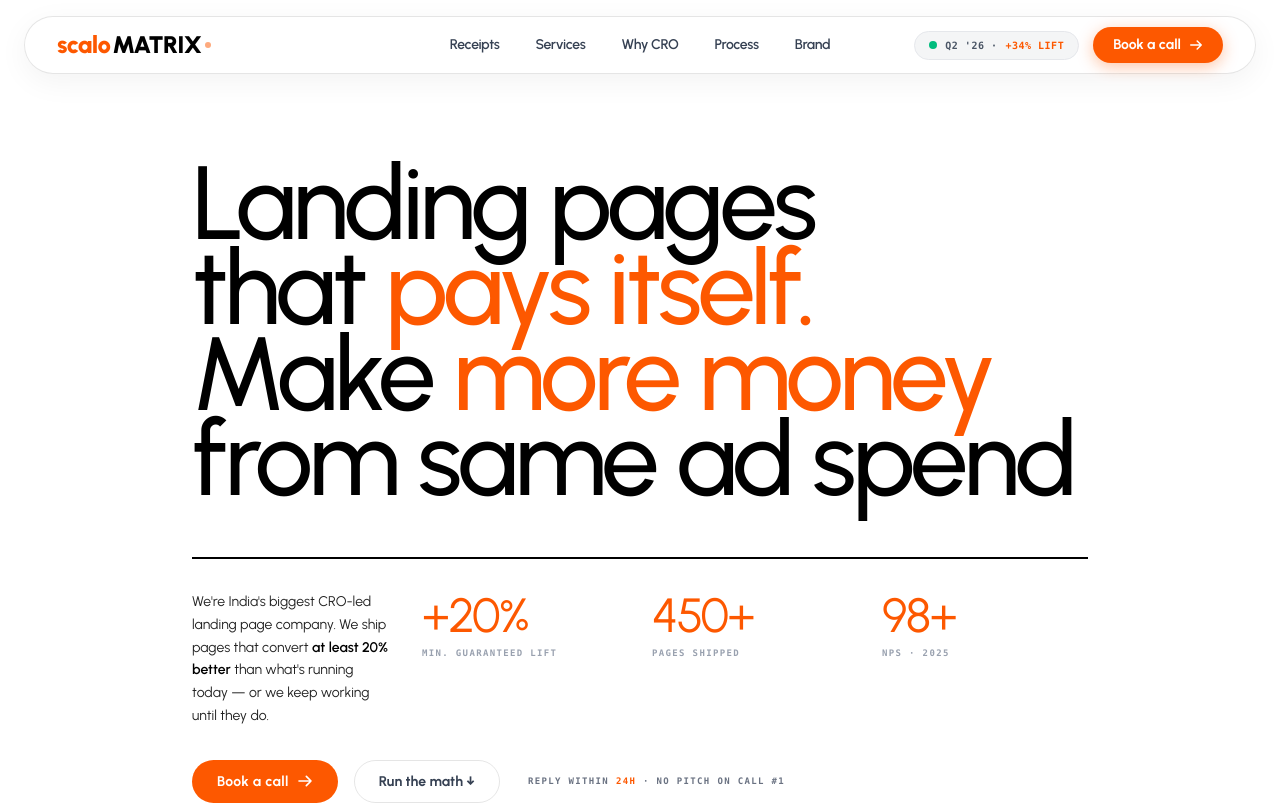
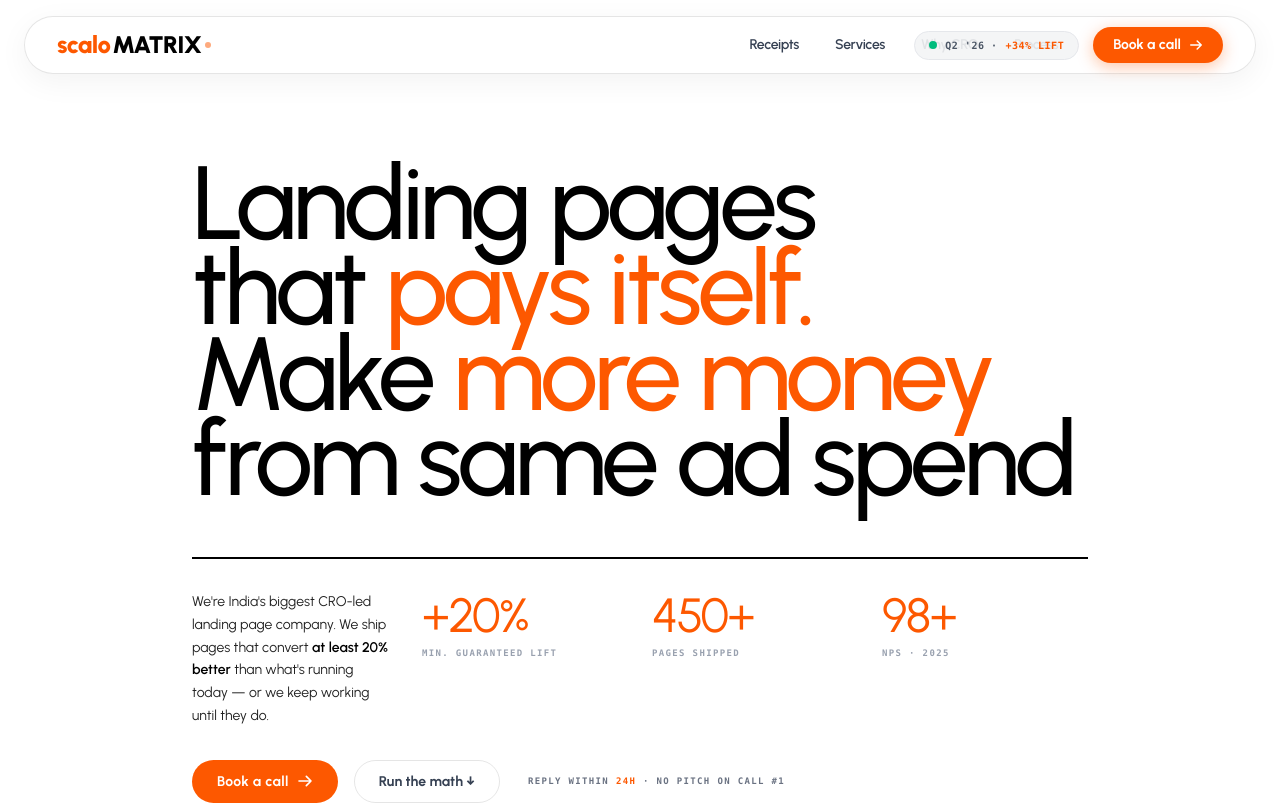
Before and after one commit to Vivekkrguptajio/scaloMatrix, a React (Vite) app in the folder commerce/: page / in a window 1280 px wide. Shown: the top 805 px of the page. Built offline with nearby package versions, Linux system fonts and the light colour scheme.

Commit message:
feat: add Framer Motion sliding pill hover animation to Navbar links for Vercel/Frontend.dev feel

```diff
--- a/commerce/src/components/Navbar.jsx
+++ b/commerce/src/components/Navbar.jsx
@@ -3,6 +3,7 @@ import { motion, useMotionValue } from 'framer-motion'
 
 export default function Navbar() {
   const [menuOpen, setMenuOpen] = useState(false)
+  const [hoveredIndex, setHoveredIndex] = useState(null)
   const logoX = useMotionValue(0)
   const logoY = useMotionValue(0)
 
@@ -49,15 +50,26 @@ export default function Navbar() {
           </motion.a>
 
           {/* Desktop Nav Links (Centered) */}
-          <div className="hidden lg:flex absolute left-1/2 -translate-x-1/2 items-center gap-1">
-            {navLinks.map((link) => (
-              <a
-                key={link.label}
-                href={link.href}
-                className="text-xs md:text-[13px] lg:text-sm font-semibold font-sans tracking-tight transition-all duration-200 px-4 py-1.5 rounded-full text-gray-700 hover:text-[#FD5800] hover:bg-orange-50/80"
-              >
-                {link.label}
-              </a>
+          <div className="hidden lg:flex absolute left-1/2 -translate-x-1/2 items-center gap-1 relative" onMouseLeave={() => setHoveredIndex(null)}>
+            {navLinks.map((link, index) => (
+              <div key={link.label} className="relative" onMouseEnter={() => setHoveredIndex(index)}>
+                {hoveredIndex === index && (
+                  <motion.div
+                    layoutId="navHover"
+                    className="absolute inset-0 bg-gray-100/80 rounded-full -z-10"
+                    initial={{ opacity: 0 }}
+                    animate={{ opacity: 1 }}
+                    exit={{ opacity: 0 }}
+                    transition={{ type: "spring", bounce: 0.2, duration: 0.6 }}
+                  />
+                )}
+                <a
+                  href={link.href}
+                  className="text-xs md:text-[13px] lg:text-sm font-semibold font-sans tracking-tight transition-colors duration-200 px-4 py-1.5 rounded-full text-gray-700 hover:text-black block"
+                >
+                  {link.label}
+                </a>
+              </div>
             ))}
           </div>
 
```
